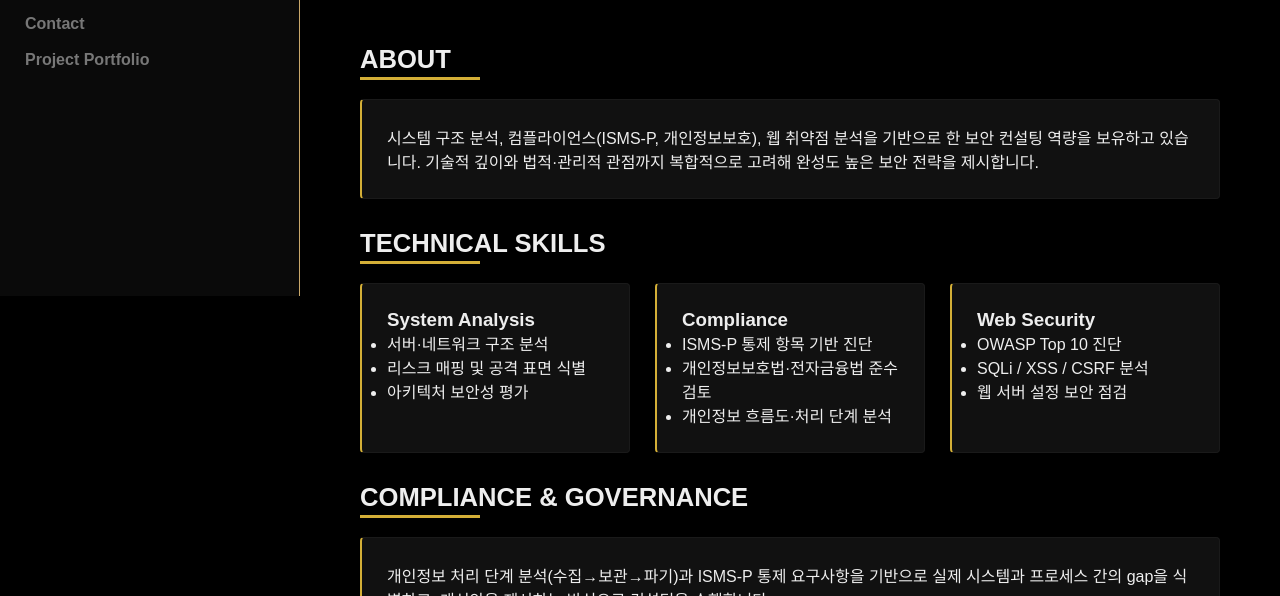
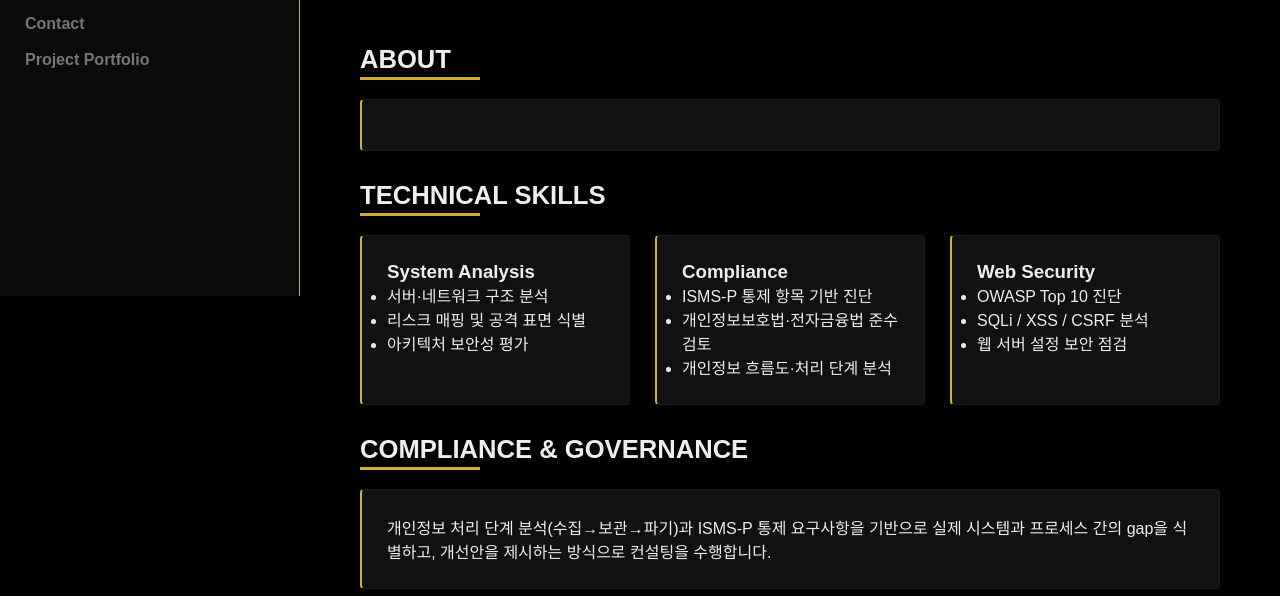
Before and after one commit to jh011228/portfolio, a plain HTML site: page index.html in a window 1280 px wide. Shown: the part 504-1100 px from the top of the page. Drawn offline with Linux system fonts and the light colour scheme; a web font is replaced by a local one.

Commit message:
Update index.html

```diff
--- a/index.html
+++ b/index.html
@@ -3,7 +3,7 @@
 <head>
     <meta charset="UTF-8">
     <meta name="viewport" content="width=device-width, initial-scale=1.0">
-    <title>Choi Janghyeon (최장현) | Security & Compliance Consultant</title>
+    <title>Choi Janghyun (최장현)</title>
     <link rel="stylesheet" href="assets/css/style.css">
     <link href="https://cdn.jsdelivr.net/npm/pretendard/dist/web/static/pretendard.css" rel="stylesheet">
 </head>
@@ -45,10 +45,7 @@
         <h2 class="section-title line-trace">ABOUT</h2>
         <div class="card">
             <p>
-                시스템 구조 분석, 컴플라이언스(ISMS-P, 개인정보보호),
-                웹 취약점 분석을 기반으로 한 보안 컨설팅 역량을 보유하고 있습니다.
-                기술적 깊이와 법적·관리적 관점까지 복합적으로 고려해
-                완성도 높은 보안 전략을 제시합니다.
+
             </p>
         </div>
     </section>
```
